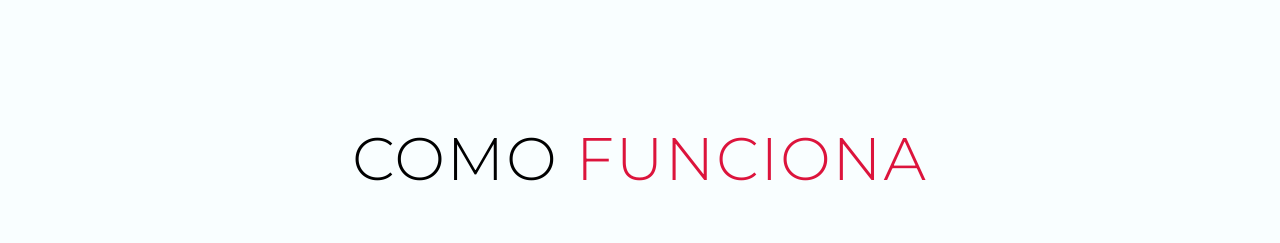
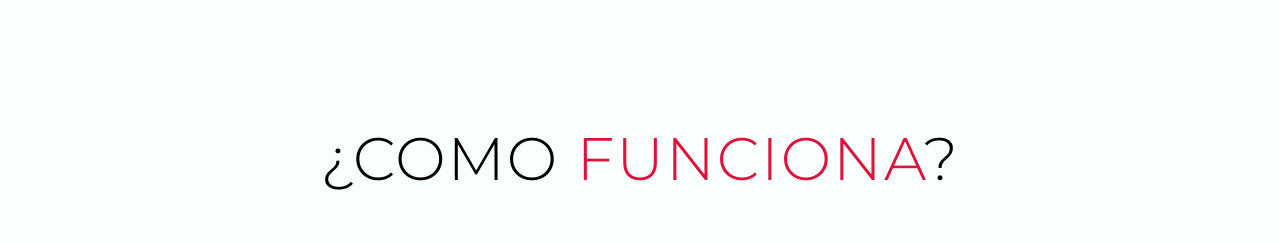
Before and after one commit to MagoPato/HEALTWATCH, a plain HTML site: page index.html in a window 1280 px wide. Shown: the part 2720-2963 px from the top of the page. Drawn offline with Linux system fonts and the light colour scheme.

Commit message:
Add files via upload

```diff
--- a/index.html
+++ b/index.html
@@ -101,7 +101,7 @@
   <section id="Noticias">
     <div class="Noticias container">
       <div class="Noticias-header">
-        <h1 class="title">Como <span>Funciona</span></h1>
+        <h1 class="title">¿Como <span>Funciona</span>?</h1>
       </div>
       <div class="all-Noticias">
         <div class="Noticias-item">
```
